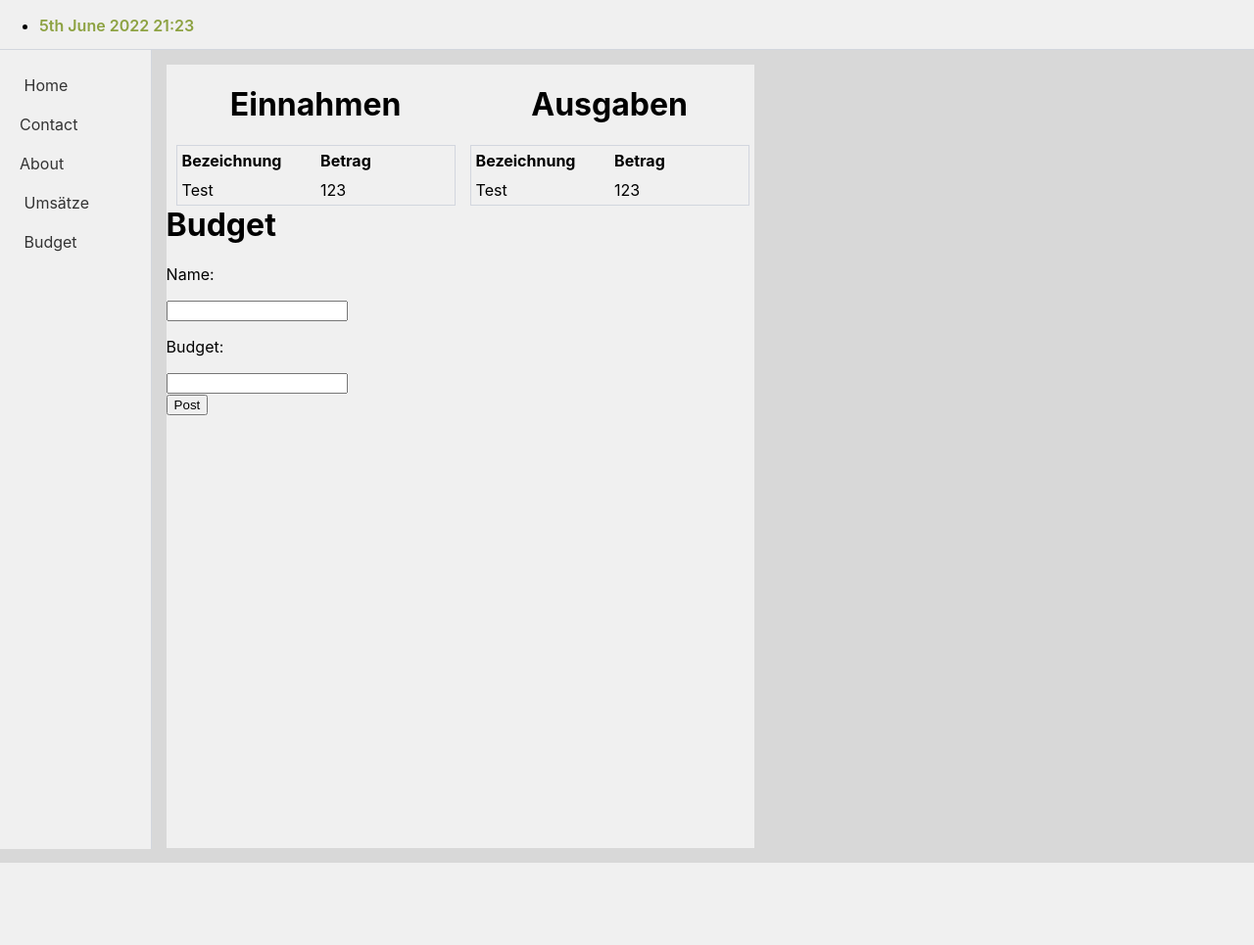
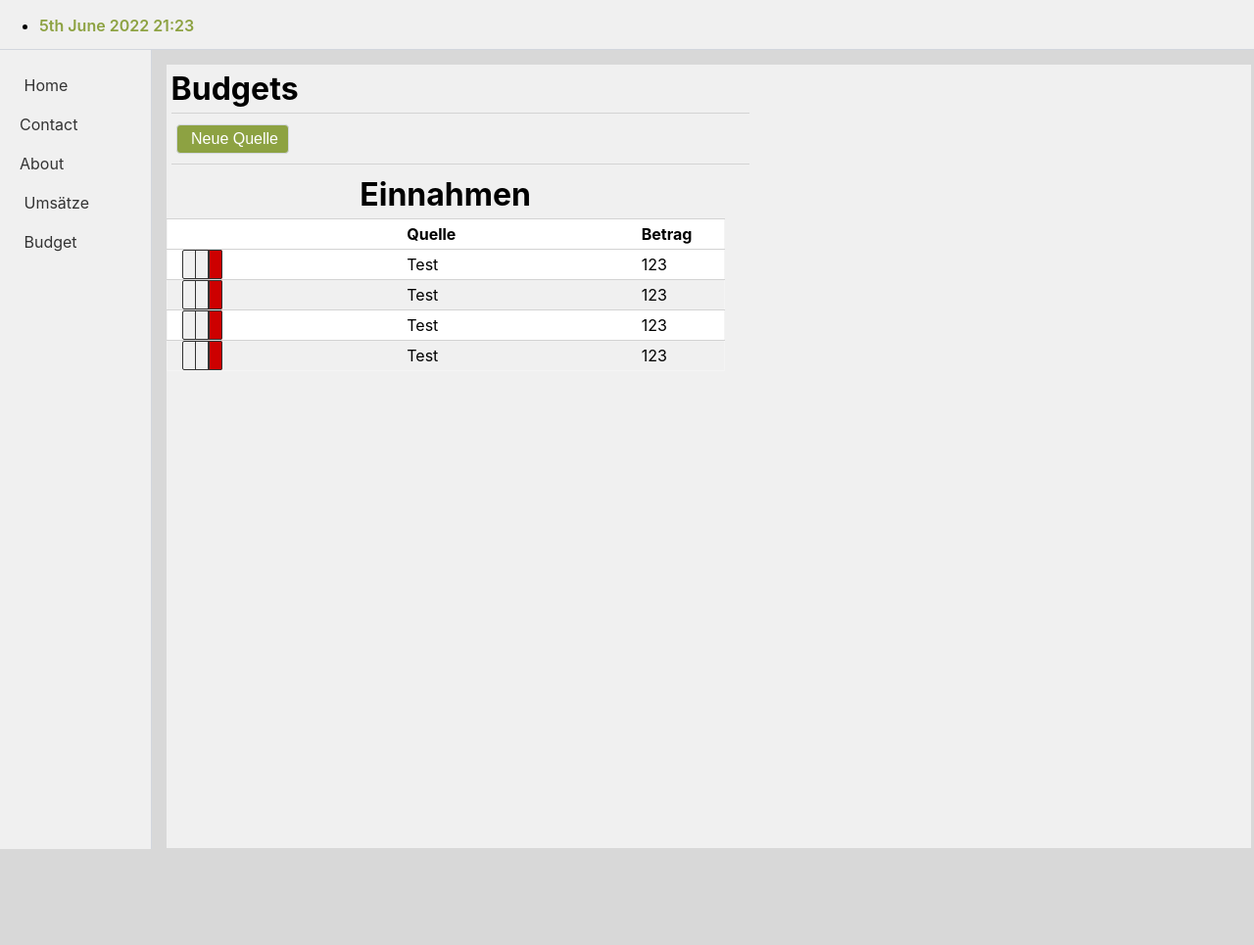
Before and after one commit to papabear-codes/papabear-codes, a Django app: page /budget/ in a window 1280 px wide. Shown: the whole page at 98% size. Before the commit the page ends 881 px from the top, so only its background shows below. Run offline with Django 4.2, Linux system fonts and the light colour scheme; data that the repository does not hold is empty.

Commit message:
Budges Design

```diff
--- a/website/finance/static/finance/style.css
+++ b/website/finance/static/finance/style.css
@@ -14,7 +14,7 @@ table {
     margin-left: 10px;
     margin-right: 10px;
     border-collapse: collapse;
-    border: 1px solid #d2d6de;
+    /* border: 1px solid #d2d6de; */
     color: rgb(0, 0, 0);
 }
 
@@ -46,6 +46,24 @@ thead th:nth-child(5) {
 th, td {
     padding: 5px;
 }
+
+tr {
+    border-top: 1px solid lightgray;
+    min-height: 25px;
+}
+
+tr:nth-child(even) {
+    background: #f0f0f0;
+}
+
+tr:nth-child(odd) {
+    background: white;
+}
+
+tr:first-child {
+    background: white;
+}
+
 
 .NegativeBetrag {
     color: red;
@@ -132,6 +150,7 @@ ul.nav > li > a {
     display: inline-block;
     background-color: #f0f0f0;
     height: 100vh;
+    width: 100%;
     margin: 15px;
 
 }
@@ -145,14 +164,88 @@ ul.nav > li > a {
 
 #revenue {
     display: inline-block;
-    border-top: #d2d6de;
+    margin: 0px;
+    /* border-top: 3px solid #d2d6de; */
     float: left;
-    width: 300px;
+    width: 600px;
 }
 
 #expenditure {
     display: inline-block;
-    border-top: #d2d6de;
+    /* border-top: 3px solid #d2d6de; */
     float: left;
-    width: 300px;
+    width: 600px;
 }
+
+hr {
+    display: block;
+    height: 1px;
+    margin: 5px;
+    border: 0;
+    border-top: 1px solid lightgray;
+}
+
+h1 {
+    margin: 5px;
+}
+
+#neue-quelle-button {
+    margin-left: 10px;
+    margin-top: 5px;
+    margin-bottom: 5px;
+    border-radius: 4px;
+    color: white;
+    padding: 5px;
+    padding-left: 10px;
+    padding-right: 10px;
+    border: 1px solid #d2d6de;
+    font-size: 16px;
+    font-weight: 400;
+    background-color: #8DA242;
+}
+
+#neue-quelle-button:hover {
+    background-color: #6f7f35;
+}
+
+#table-revenue {
+    margin: 0;
+    border: 1px solid #f4f4f4;
+    border-collapse: collapse;
+}
+
+.t1 {
+    margin-left: 10px;
+    background: #f0f0f0;
+    border: 1px solid #333;
+    border-top-left-radius: 2px;
+    border-bottom-left-radius: 2px;
+    padding-top: 4px;
+    padding-left: 6px;
+    padding-bottom: 4px;
+    padding-right: 6px;
+}
+
+.t2 {
+    margin-left: -5px;
+    background: #f0f0f0;
+    border: 1px solid #333;
+    /* border-top-left-radius: 2px; */
+    padding-top: 4px;
+    padding-left: 6px;
+    padding-bottom: 4px;
+    padding-right: 6px;
+}
+
+.t3 {
+    margin-left: -5px;
+    background: rgb(205, 0, 0);
+    border: 1px solid #333;
+    color: white;
+    border-top-right-radius: 2px;
+    border-bottom-right-radius: 2px;
+    padding-top: 4px;
+    padding-left: 6px;
+    padding-bottom: 4px;
+    padding-right: 6px;
+}
--- a/website/finance/templates/budget.html
+++ b/website/finance/templates/budget.html
@@ -7,23 +7,44 @@
 
 <div id="budget-wrapper">
     <div id="revenue">
-        <table>
+        <h1>Budgets</h1>
+        <hr/>
+        <button id="neue-quelle-button"><i class="fa-solid fa-plus"></i>&nbsp;Neue Quelle</button>
+        <hr/>
+        <table id="table-revenue">
             <caption><h1>Einnahmen</h1></caption>
             <thead>
                 <tr>
-                    <th scope="col">Bezeichnung</th>
+                    <th>&nbsp;</th>
+                    <th scope="col">Quelle</th>
                     <th scope="col">Betrag</th>
                 </tr>
             </thead>
             <tbody>
                 <tr>
+                    <td><i class="fa-solid fa-bars t1"></i>&nbsp;<i class="fa-solid fa-pen-to-square t2"></i>&nbsp;<i class="fa-solid fa-trash-can t3"></i></td>
+                    <td>Test</td>
+                    <td>123</td>
+                </tr>
+                <tr>
+                    <td><i class="fa-solid fa-bars t1"></i>&nbsp;<i class="fa-solid fa-pen-to-square t2"></i>&nbsp;<i class="fa-solid fa-trash-can t3"></i></td>
+                    <td>Test</td>
+                    <td>123</td>
+                </tr>
+                <tr>
+                    <td><i class="fa-solid fa-bars t1"></i>&nbsp;<i class="fa-solid fa-pen-to-square t2"></i>&nbsp;<i class="fa-solid fa-trash-can t3"></i></td>
+                    <td>Test</td>
+                    <td>123</td>
+                </tr>
+                <tr>
+                    <td><i class="fa-solid fa-bars t1"></i>&nbsp;<i class="fa-solid fa-pen-to-square t2"></i>&nbsp;<i class="fa-solid fa-trash-can t3"></i></td>
                     <td>Test</td>
                     <td>123</td>
                 </tr>
             </tbody>
         </table>
     </div>
-    <div id="expenditure">
+    <!-- <div id="expenditure">
         <table>
             <caption><h1>Ausgaben</h1></caption>
             <thead>
@@ -38,13 +59,15 @@
                     <td>123</td>
                 </tr>
             </tbody>
-        </table>
+        </table> -->
     </div>
-
 </div>
-
-<h1>Budget</h1>
-<form action="" method="POST">
+<br/>
+<br/>
+<br/>
+<br/>
+<br/>
+<!-- <form action="" method="POST">
     {% csrf_token %}
     <p>Name:</p> <input type="text" name="name"/><br/>
     <p>Budget:</p> <input type="text" name="budget"/><br/>
@@ -55,4 +78,4 @@
 {% for x in budget %}
 <p>{{x.name}},{{x.budget}}</p></br>
 {% endfor %}
-{% endblock %}
+{% endblock %} -->
```
